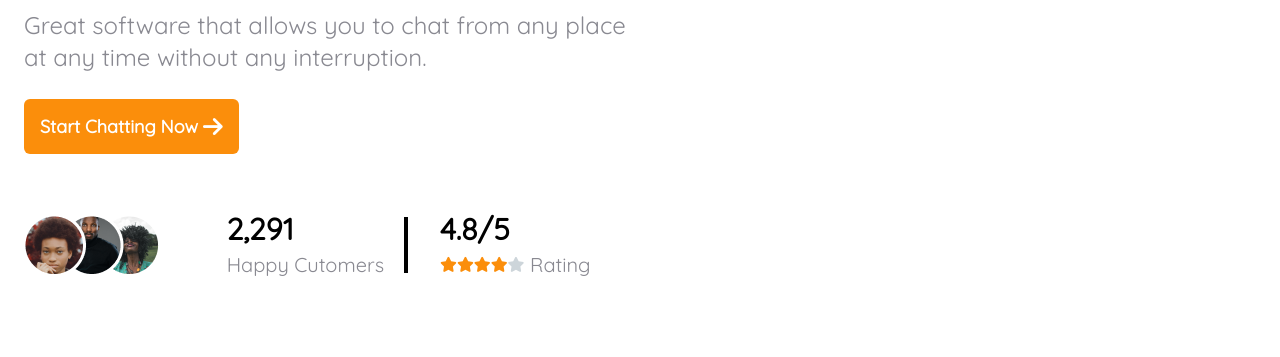
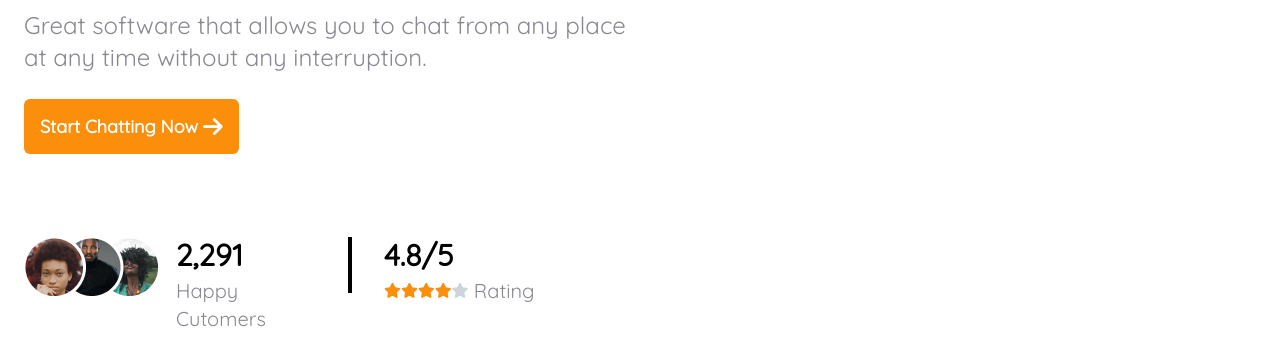
Before and after one commit to alimuhammeddev/Apex, a plain HTML site: page index.html in a window 1280 px wide. Shown: the part 559-916 px from the top of the page. Before the commit the page ends 862 px from the top, so only its background shows below. Drawn offline with nearby package versions, Linux system fonts and the light colour scheme.

Commit message:
worked on cutomer and rating section

```diff
--- a/index.html
+++ b/index.html
@@ -69,18 +69,18 @@
                     <div class="mt-10">
                         <a class="text-[#ffffff] bg-[#fb8e0b] p-4 rounded-md text-lg font-semibold w-fit" href="#">Start Chatting Now <i class="fa-solid fa-arrow-right fa-lg" style="color: #ffffff;"></i></a>
                     </div>
-                    <div class="flex flex-wrap items-center mt-16 md:mt-[70px]">
-                        <div class="md:w-1/2 lg:w-1/3 w-[150px]">
+                    <div class="grid grid-cols-4 md:grid-cols-4 lg:grid-cols-4 lg:mt-24 mt-16">
+                        <div>
                             <img src="/images/customers-4518f0d6.png" alt="">
                         </div>
-                        <div>
+                        <div class="lg:ml-0 ml-10">
                             <h1 class="text-3xl font-semibold">
                                 2,291
                             </h1>
                             <p class="text-[#898991] text-xl mt-1">Happy Cutomers</p>
                         </div>
                         <div class="border-l-4 border-black h-14 ml-5"></div>
-                        <div class="ml-8">
+                        <div class="lg:-ml-24 -ml-20">
                             <h1 class="text-3xl font-semibold">
                                 4.8/5
                             </h1>
```
